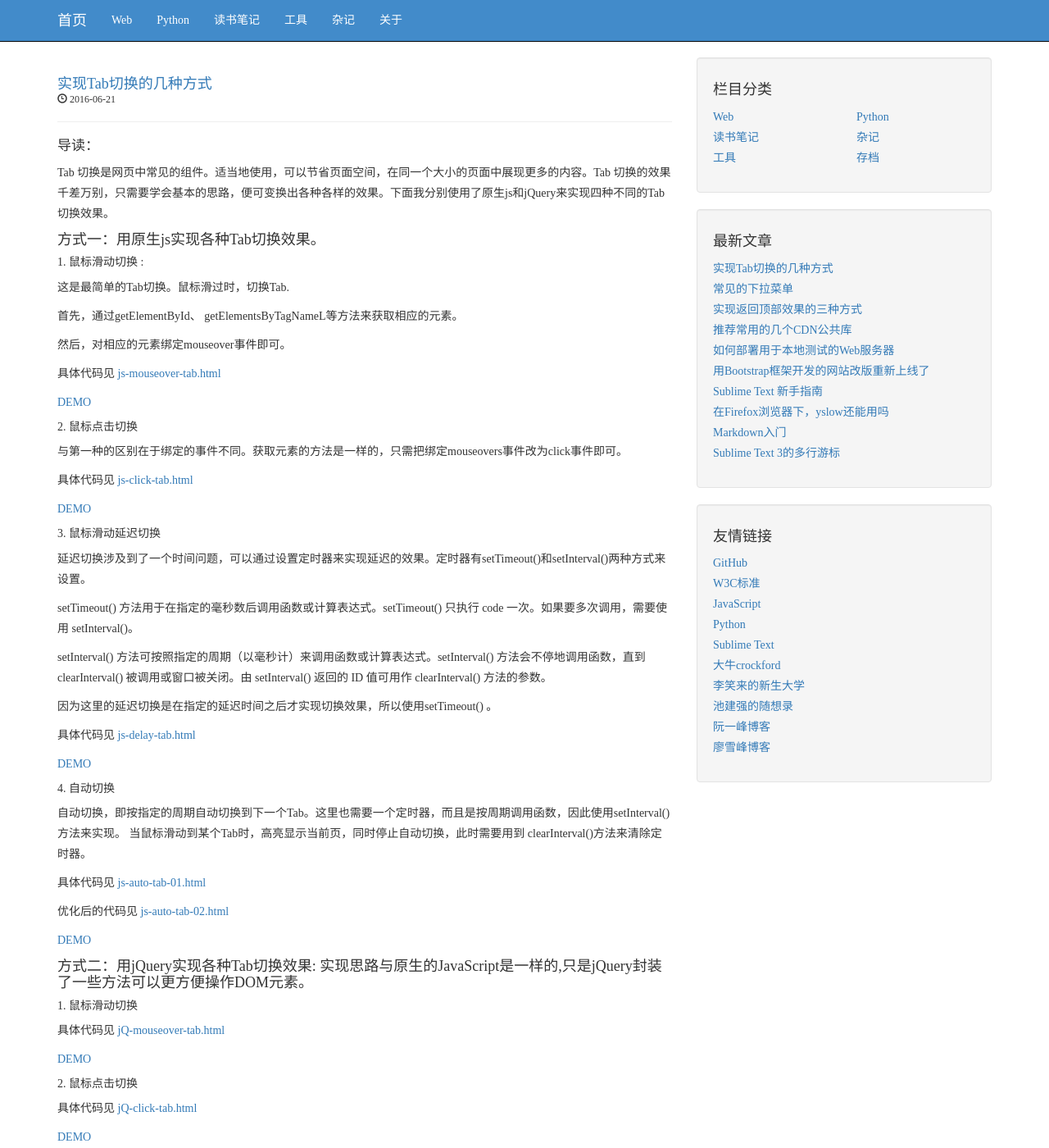
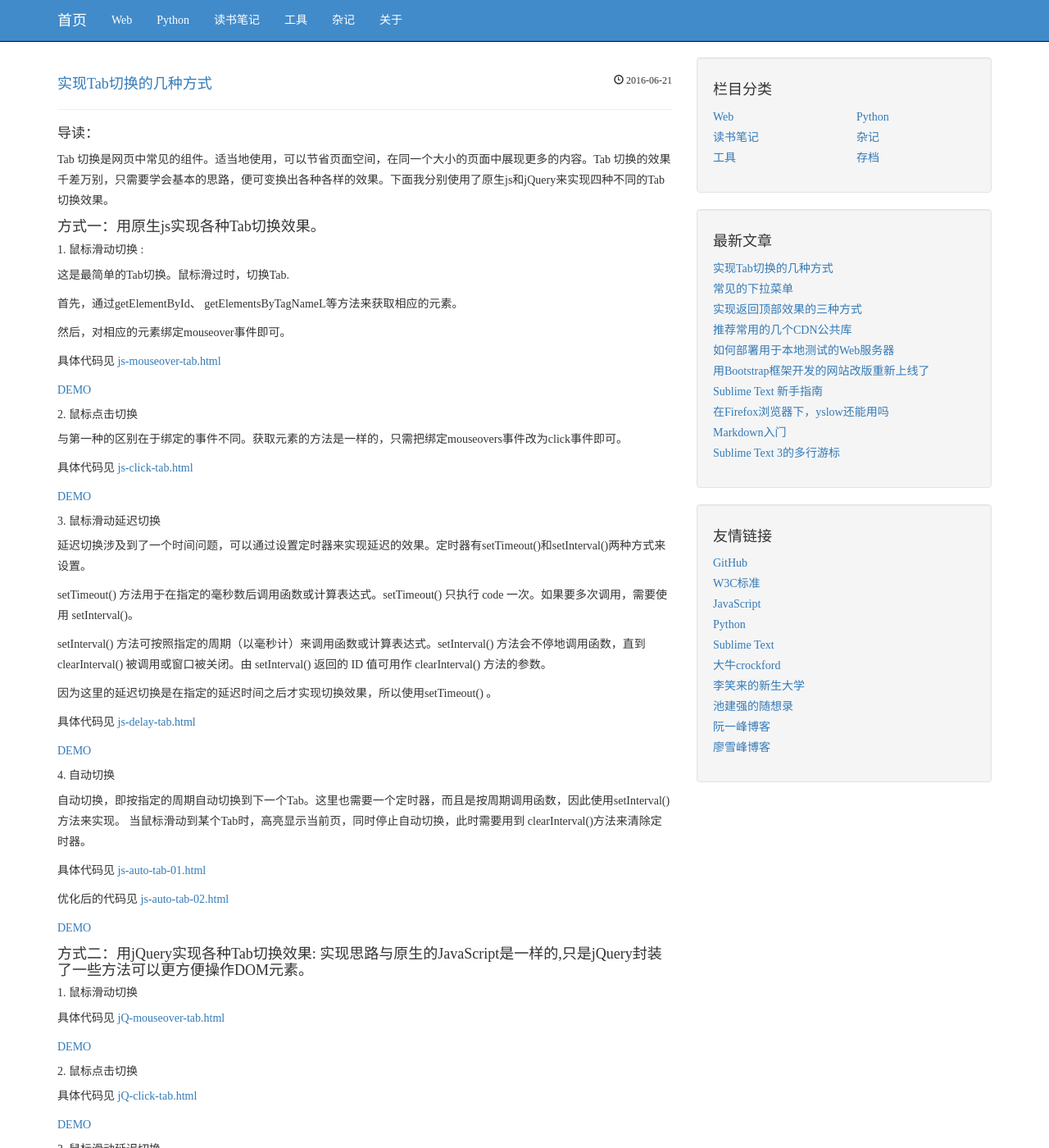
Before and after one commit to frankwang0909/blog_v1.0, a Jekyll site: the page built from index.html, in a window 1280 px wide and 1400 px high. Shown: the whole window at 82% size. Built offline with Jekyll 4.4.1, drawn with Linux system fonts in a browser that asks for light colours; nearby versions of some CDN libraries; the list of posts is cut into pages by our own code.

Commit message:
Update blog.css

```diff
--- a/css/blog.css
+++ b/css/blog.css
@@ -10,7 +10,7 @@
 .navbar li a:hover{ color:#f34949!important;background-color: #0f518b!important;}
 h2{font-size: 20px!important;}
 h2>a{font-size: 18px;}
-.post-date{font-size: 12px;}
+.post-date{font-size: 12px;float: right;}
 h3{font-size:17px};
 h4{font-size: 16px!important;}
 /*分类列表*/
```
